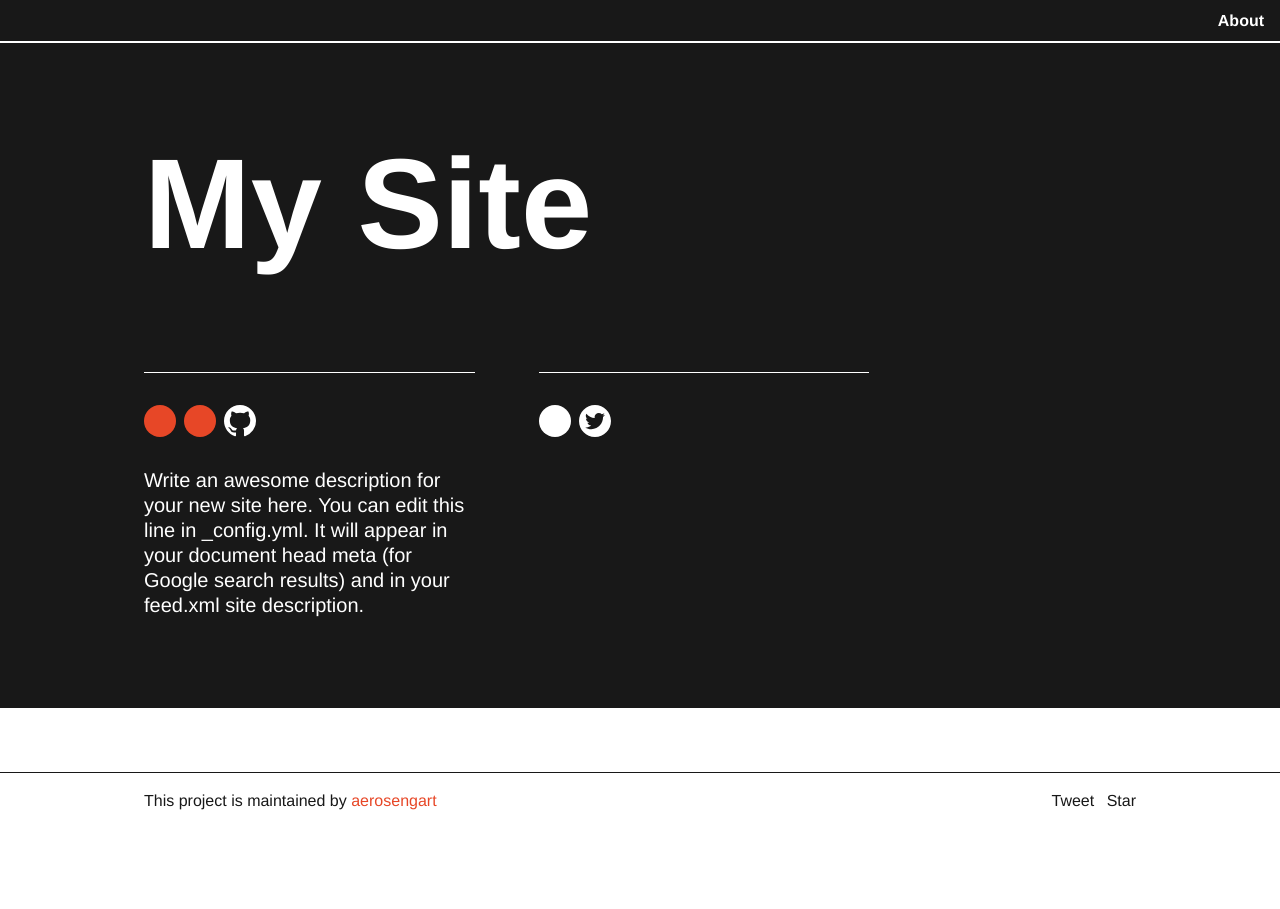
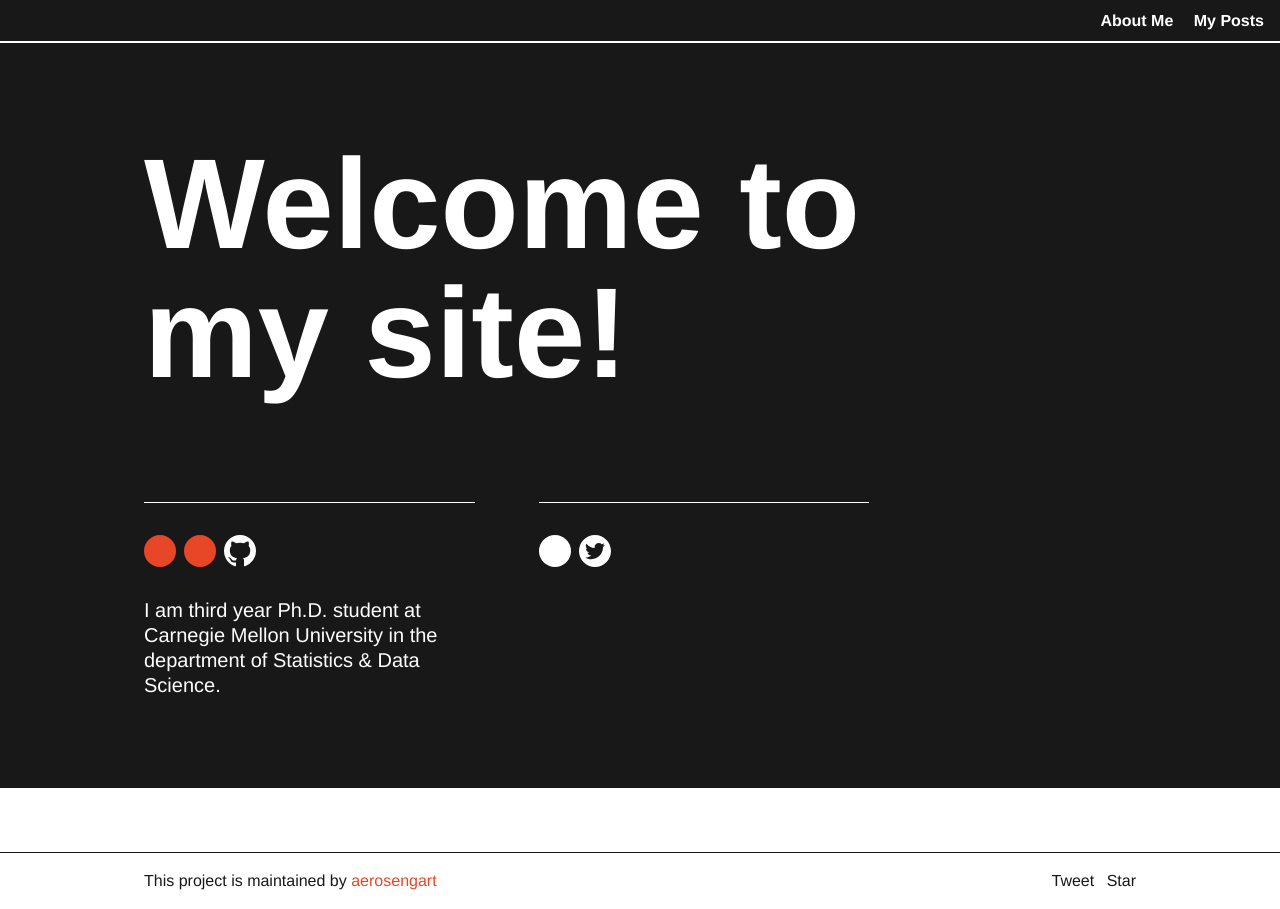
Before and after one commit to aerosengart/aerosengart.github.io, a Jekyll site: the page built from index.html, in a window 1280 px wide. Built offline with Jekyll 4.4.1, drawn with Linux system fonts in a browser that asks for light colours; comment, search, counter and statistics services are not loaded.

Commit message:
try to add second tab

```diff
--- a/_config.yml
+++ b/_config.yml
@@ -18,14 +18,12 @@
 # You can create any custom variable you would like, and they will be accessible
 # in the templates via {{ site.myvariable }}.
 
-title: My Site
+title: Welcome to my site!
 email: arosenga@andrew.cmu.edu
 posts_description: >-
   Here are all of my thoughts and ramblings!
 description: >- # this means to ignore newlines until "baseurl:"
-  Write an awesome description for your new site here. You can edit this
-  line in _config.yml. It will appear in your document head meta (for
-  Google search results) and in your feed.xml site description.
+  I am third year Ph.D. student at Carnegie Mellon University in the department of Statistics & Data Science.
 baseurl: "" # the subpath of your site, e.g. /blog
 url: ""
 github_username: aerosengart
--- a/about.md
+++ b/about.md
@@ -1,6 +1,6 @@
 ---
 layout: page
-title: About
+title: About Me
 permalink: /about/
 ---
 
--- a/posts.html
+++ /dev/null
@@ -1,4 +0,0 @@
----
-layout: posts-index
-permalink: /posts/
----
```
Also changed, not shown: posts.md (added, +6 -0 lines), 1 other file.
